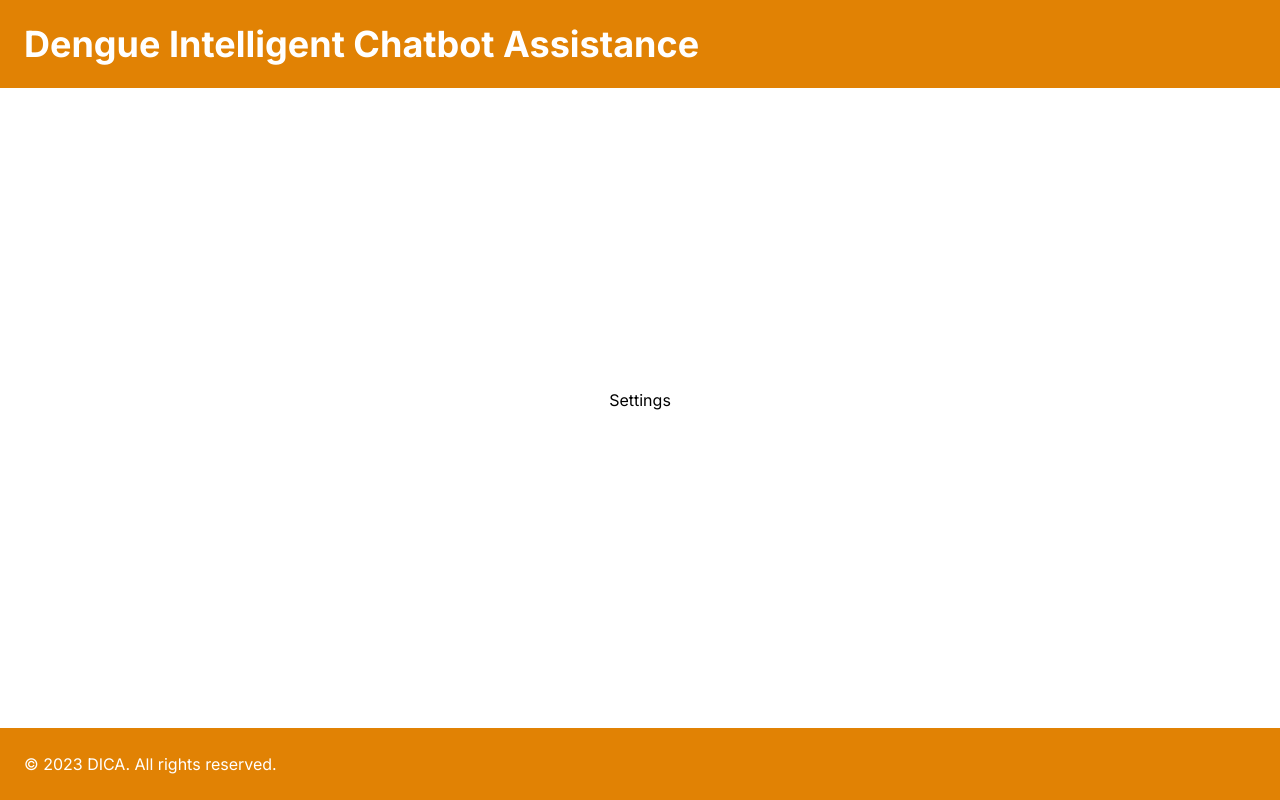
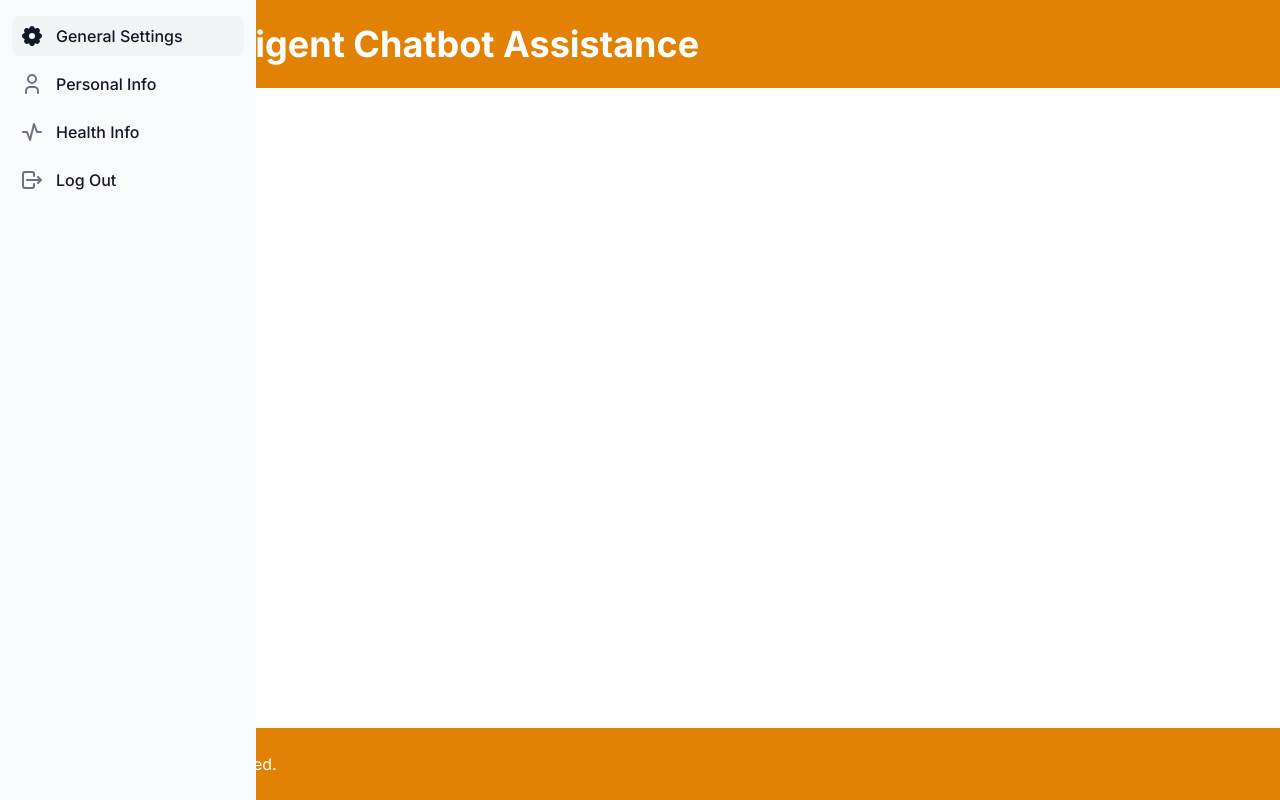
Before and after one commit to dang-nguyendd/caps-client, a Next.js app: page /settings in a window 1280 px wide. Built offline with nearby package versions, Linux system fonts and the light colour scheme.

Commit message:
Cap-35 setting UIs

```diff
--- /dev/null
+++ b/src/pages/settings/general.tsx
@@ -0,0 +1,15 @@
+import React from "react";
+
+import withLayout from "@/hoc/withLayout";
+
+const Component = React.memo(() => {
+  return (
+    <div className="flex h-full w-full items-center justify-center">
+      General Info
+    </div>
+  );
+});
+
+Component.displayName = "General";
+
+export default withLayout(Component);
--- /dev/null
+++ b/src/pages/settings/health.tsx
@@ -0,0 +1,15 @@
+import React from "react";
+
+import withLayout from "@/hoc/withLayout";
+
+const Component = React.memo(() => {
+  return (
+    <div className="flex h-full w-full items-center justify-center">
+      Health Info
+    </div>
+  );
+});
+
+Component.displayName = "Health";
+
+export default withLayout(Component);
--- a/src/pages/settings/index.tsx
+++ b/src/pages/settings/index.tsx
@@ -1,20 +1,162 @@
+/* eslint-disable tailwindcss/no-custom-classname */
 import { useState } from "react";
 
 import { IconX } from "@tabler/icons-react";
+import { useRouter } from "next/router";
 
 import Button from "@/core/button";
 import withLayout from "@/hoc/withLayout";
 
 const Component = () => {
   const [activeTab, setActiveTab] = useState("general");
+  const router = useRouter();
 
   const handleTabClick = (tab: any) => {
     setActiveTab(tab);
+    router.push("settings/" + tab);
+  };
+
+  const handleLogOut = () => {
+    router.push("/");
   };
 
   return (
     <div className="flex h-full w-full items-center justify-center">
-      <div>Settings</div>
+      <aside
+        id="default-sidebar"
+        className="fixed left-0 top-0 z-40 h-screen w-64 -translate-x-full transition-transform sm:translate-x-0"
+        aria-label="Sidebar"
+      >
+        <div className="h-full overflow-y-auto bg-gray-50 px-3 py-4 dark:bg-gray-800">
+          <ul className="space-y-2 font-medium">
+            <li>
+              <a
+                className={`flex items-center rounded-lg p-2 text-gray-900 hover:bg-gray-100 dark:text-white dark:hover:bg-gray-700 ${
+                  activeTab === "general" ? "bg-gray-100 dark:bg-gray-700" : ""
+                }`}
+                onClick={() => handleTabClick("general")}
+              >
+                <svg
+                  xmlns="http://www.w3.org/2000/svg"
+                  className={`h-6 w-6 text-gray-500 transition duration-75 group-hover:text-gray-900 dark:text-gray-400 dark:group-hover:text-white ${
+                    activeTab === "general"
+                      ? "text-gray-900 dark:text-white"
+                      : ""
+                  } icon icon-tabler icon-tabler-settings-filled`}
+                  width="24"
+                  height="24"
+                  viewBox="0 0 24 24"
+                  stroke-width="2"
+                  stroke="currentColor"
+                  fill="none"
+                  stroke-linecap="round"
+                  stroke-linejoin="round"
+                >
+                  <path stroke="none" d="M0 0h24v24H0z" fill="none"></path>
+                  <path
+                    d="M14.647 4.081a.724 .724 0 0 0 1.08 .448c2.439 -1.485 5.23 1.305 3.745 3.744a.724 .724 0 0 0 .447 1.08c2.775 .673 2.775 4.62 0 5.294a.724 .724 0 0 0 -.448 1.08c1.485 2.439 -1.305 5.23 -3.744 3.745a.724 .724 0 0 0 -1.08 .447c-.673 2.775 -4.62 2.775 -5.294 0a.724 .724 0 0 0 -1.08 -.448c-2.439 1.485 -5.23 -1.305 -3.745 -3.744a.724 .724 0 0 0 -.447 -1.08c-2.775 -.673 -2.775 -4.62 0 -5.294a.724 .724 0 0 0 .448 -1.08c-1.485 -2.439 1.305 -5.23 3.744 -3.745a.722 .722 0 0 0 1.08 -.447c.673 -2.775 4.62 -2.775 5.294 0zm-2.647 4.919a3 3 0 1 0 0 6a3 3 0 0 0 0 -6z"
+                    stroke-width="0"
+                    fill="currentColor"
+                  ></path>
+                </svg>
+                <span className="ml-3">General Settings</span>
+              </a>
+            </li>
+            <li>
+              <a
+                className={`flex items-center rounded-lg p-2 text-gray-900 hover:bg-gray-100 dark:text-white dark:hover:bg-gray-700 ${
+                  activeTab === "personal" ? "bg-gray-100 dark:bg-gray-700" : ""
+                }`}
+                onClick={() => handleTabClick("personal")}
+              >
+                <svg
+                  xmlns="http://www.w3.org/2000/svg"
+                  className={`h-6 w-6 text-gray-500 transition duration-75 group-hover:text-gray-900 dark:text-gray-400 dark:group-hover:text-white ${
+                    activeTab === "personal"
+                      ? "text-gray-900 dark:text-white"
+                      : ""
+                  } icon icon-tabler icon-tabler-user`}
+                  width="24"
+                  height="24"
+                  viewBox="0 0 24 24"
+                  stroke-width="2"
+                  stroke="currentColor"
+                  fill="none"
+                  stroke-linecap="round"
+                  stroke-linejoin="round"
+                >
+                  <path stroke="none" d="M0 0h24v24H0z" fill="none"></path>
+                  <path d="M8 7a4 4 0 1 0 8 0a4 4 0 0 0 -8 0"></path>
+                  <path d="M6 21v-2a4 4 0 0 1 4 -4h4a4 4 0 0 1 4 4v2"></path>
+                </svg>
+
+                <span className="ml-3">Personal Info</span>
+              </a>
+            </li>
+            <li>
+              <a
+                className={`flex items-center rounded-lg p-2 text-gray-900 hover:bg-gray-100 dark:text-white dark:hover:bg-gray-700 ${
+                  activeTab === "health" ? "bg-gray-100 dark:bg-gray-700" : ""
+                }`}
+                onClick={() => handleTabClick("health")}
+              >
+                <svg
+                  xmlns="http://www.w3.org/2000/svg"
+                  className={`h-6 w-6 text-gray-500 transition duration-75 group-hover:text-gray-900 dark:text-gray-400 dark:group-hover:text-white ${
+                    activeTab === "health"
+                      ? "text-gray-900 dark:text-white"
+                      : ""
+                  } icon icon-tabler icon-tabler-activity`}
+                  width="24"
+                  height="24"
+                  viewBox="0 0 24 24"
+                  stroke-width="2"
+                  stroke="currentColor"
+                  fill="none"
+                  stroke-linecap="round"
+                  stroke-linejoin="round"
+                >
+                  <path stroke="none" d="M0 0h24v24H0z" fill="none"></path>
+                  <path d="M3 12h4l3 8l4 -16l3 8h4"></path>
+                </svg>
+                <span className="ml-3 flex-1 whitespace-nowrap">
+                  Health Info
+                </span>
+              </a>
+            </li>
+            <li>
+              <a
+                className={`flex items-center rounded-lg p-2 text-gray-900 hover:bg-gray-100 dark:text-white dark:hover:bg-gray-700 ${
+                  activeTab === "logout" ? "bg-gray-100 dark:bg-gray-700" : ""
+                }`}
+                onClick={() => handleLogOut()}
+              >
+                <svg
+                  xmlns="http://www.w3.org/2000/svg"
+                  className={`h-6 w-6 text-gray-500 transition duration-75 group-hover:text-gray-900 dark:text-gray-400 dark:group-hover:text-white ${
+                    activeTab === "logout"
+                      ? "text-gray-900 dark:text-white"
+                      : ""
+                  } icon icon-tabler icon-tabler-logout`}
+                  width="24"
+                  height="24"
+                  viewBox="0 0 24 24"
+                  stroke-width="2"
+                  stroke="currentColor"
+                  fill="none"
+                  stroke-linecap="round"
+                  stroke-linejoin="round"
+                >
+                  <path stroke="none" d="M0 0h24v24H0z" fill="none"></path>
+                  <path d="M14 8v-2a2 2 0 0 0 -2 -2h-7a2 2 0 0 0 -2 2v12a2 2 0 0 0 2 2h7a2 2 0 0 0 2 -2v-2"></path>
+                  <path d="M7 12h14l-3 -3m0 6l3 -3"></path>
+                </svg>
+                <span className="ml-3 flex-1 whitespace-nowrap">Log Out</span>
+              </a>
+            </li>
+          </ul>
+        </div>
+      </aside>
     </div>
   );
 };
--- /dev/null
+++ b/src/pages/settings/personal.tsx
@@ -0,0 +1,15 @@
+import React from "react";
+
+import withLayout from "@/hoc/withLayout";
+
+const Component = React.memo(() => {
+  return (
+    <div className="flex h-full w-full items-center justify-center">
+      Personal Info
+    </div>
+  );
+});
+
+Component.displayName = "Personal";
+
+export default withLayout(Component);
```
